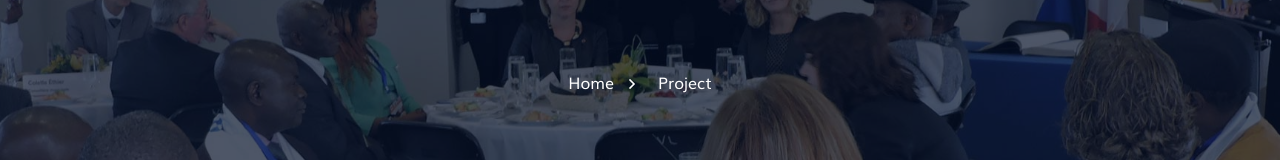
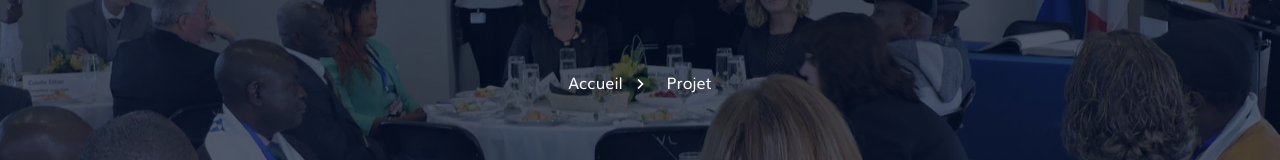
Before and after one commit to WendahNyiawung/exomac, a Nuxt app: page /project in a window 1280 px wide. Shown: the part 159-319 px from the top of the page. Built offline with nearby package versions, Linux system fonts and the light colour scheme; what vue-silentbox, vue-typer would draw is missing.

Commit message:
updated bread crumbs

```diff
--- a/pages/about.vue
+++ b/pages/about.vue
@@ -7,7 +7,7 @@
 
         <SearchPopup />
 
-        <BreadcrumbOne :items="items" title="We are an agency located in New York" backgroundUrl= "/images/bg/header-propo.jpg" />
+        <BreadcrumbOne :items="items" title="" backgroundUrl= "/images/bg/header-propo.jpg" />
 
         <AboutFour class="section-padding-top about-section-padding-bottom-200"/>
 
--- a/pages/contact-us.vue
+++ b/pages/contact-us.vue
@@ -44,11 +44,11 @@
             return {
                 items: [
                     {
-                        text: 'Home',
+                        text: 'Accueil',
                         to: "/"
                     },
                     {
-                        text: 'Contact Us',
+                        text: 'Contacte',
                         active: true
                     }
                 ]
--- a/pages/project.vue
+++ b/pages/project.vue
@@ -35,11 +35,11 @@
             return {
                 items: [
                     {
-                        text: 'Home',
+                        text: 'Accueil',
                         to: "/"
                     },
                     {
-                        text: 'Project',
+                        text: 'Projet',
                         active: true
                     }
                 ]
--- a/pages/service.vue
+++ b/pages/service.vue
@@ -7,9 +7,9 @@
 
         <SearchPopup />
 
-        <BreadcrumbOne :items="items" title="We work with bold brands that we believe in" backgroundUrl= "/images/bg/headerservice.jpg" />
+        <BreadcrumbOne :items="items" title="" backgroundUrl= "/images/bg/headerservice.jpg" />
 
-        <!-- <ServiceWrapper /> -->
+        <ServiceWrapper />
 
         <TheFooter />
 
@@ -35,7 +35,7 @@
             return {
                 items: [
                     {
-                        text: 'Home',
+                        text: 'Accueil',
                         to: "/"
                     },
                     {
```
Also changed, not shown: 8 other files (tests, documents, lock files or other folders).
